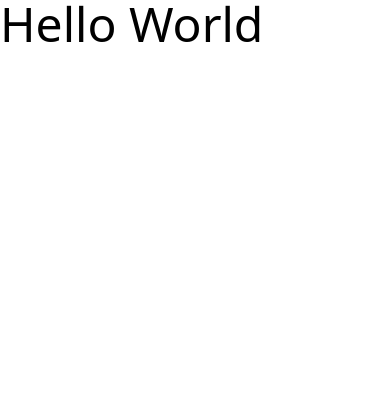
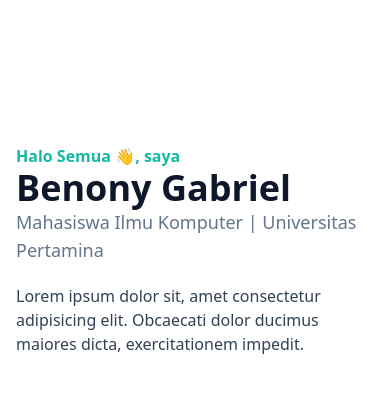
Before and after one commit to Turtle-Forge/portfolio-tailwindcss, a website: page public/index.html in a window 390 px wide. Drawn offline with Linux system fonts and the light colour scheme.

Commit message:
bikin hero section on mobile version

```diff
--- a/public/index.html
+++ b/public/index.html
@@ -7,6 +7,28 @@
     <link rel="stylesheet" href="../src/output.css" />
   </head>
   <body>
-    <h1 class="text-5xl">Hello World</h1>
+    <!-- Hero Section Start -->
+    <section id="home" class="pt-36">
+      <div class="container">
+        <div class="flex flex-wrap">
+          <div class="w-full self-center px-4">
+            <h1 class="text-base font-semibold text-primary">
+              Halo Semua 👋, saya
+              <span class="block text-dark text-4xl font-bold"
+                >Benony Gabriel</span
+              >
+            </h1>
+            <h2 class="font-medium text-slate-500 text-lg mb-5">
+              Mahasiswa Ilmu Komputer | Universitas Pertamina
+            </h2>
+            <p class="font-medium mb-10 text-slate-700">
+              Lorem ipsum dolor sit, amet consectetur adipisicing elit.
+              Obcaecati dolor ducimus maiores dicta, exercitationem impedit.
+            </p>
+          </div>
+        </div>
+      </div>
+    </section>
+    <!-- Hero Section End -->
   </body>
 </html>
--- a/tailwind.config.js
+++ b/tailwind.config.js
@@ -2,7 +2,12 @@
 module.exports = {
   content: ["./public/**/*.{html,js}"],
   theme: {
-    extend: {},
+    extend: {
+      colors: {
+        primary: "#14b8a6",
+        dark: "#0f172a",
+      },
+    },
   },
   plugins: [],
 };
```
Also changed, not shown: src/output.css.
